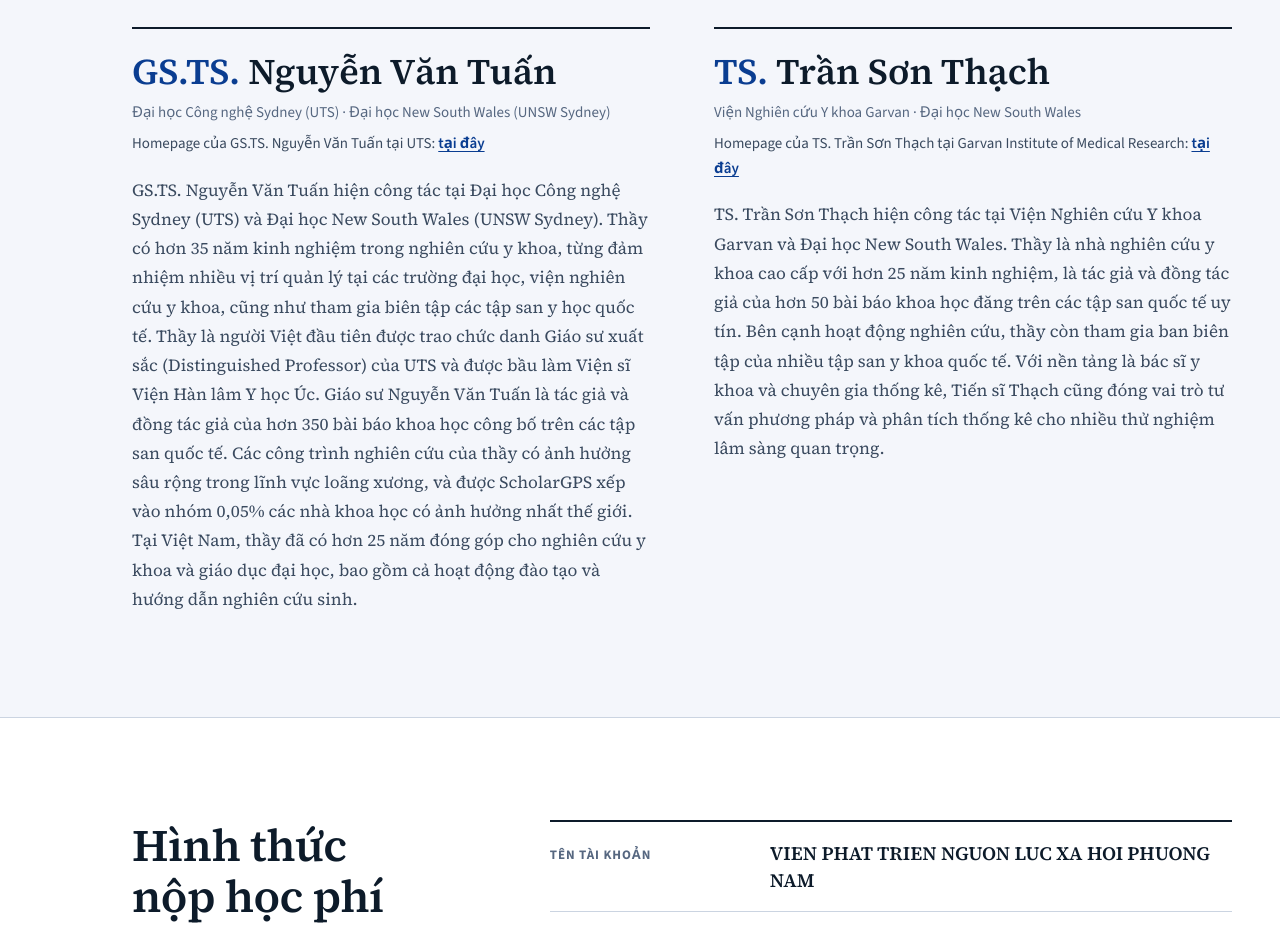
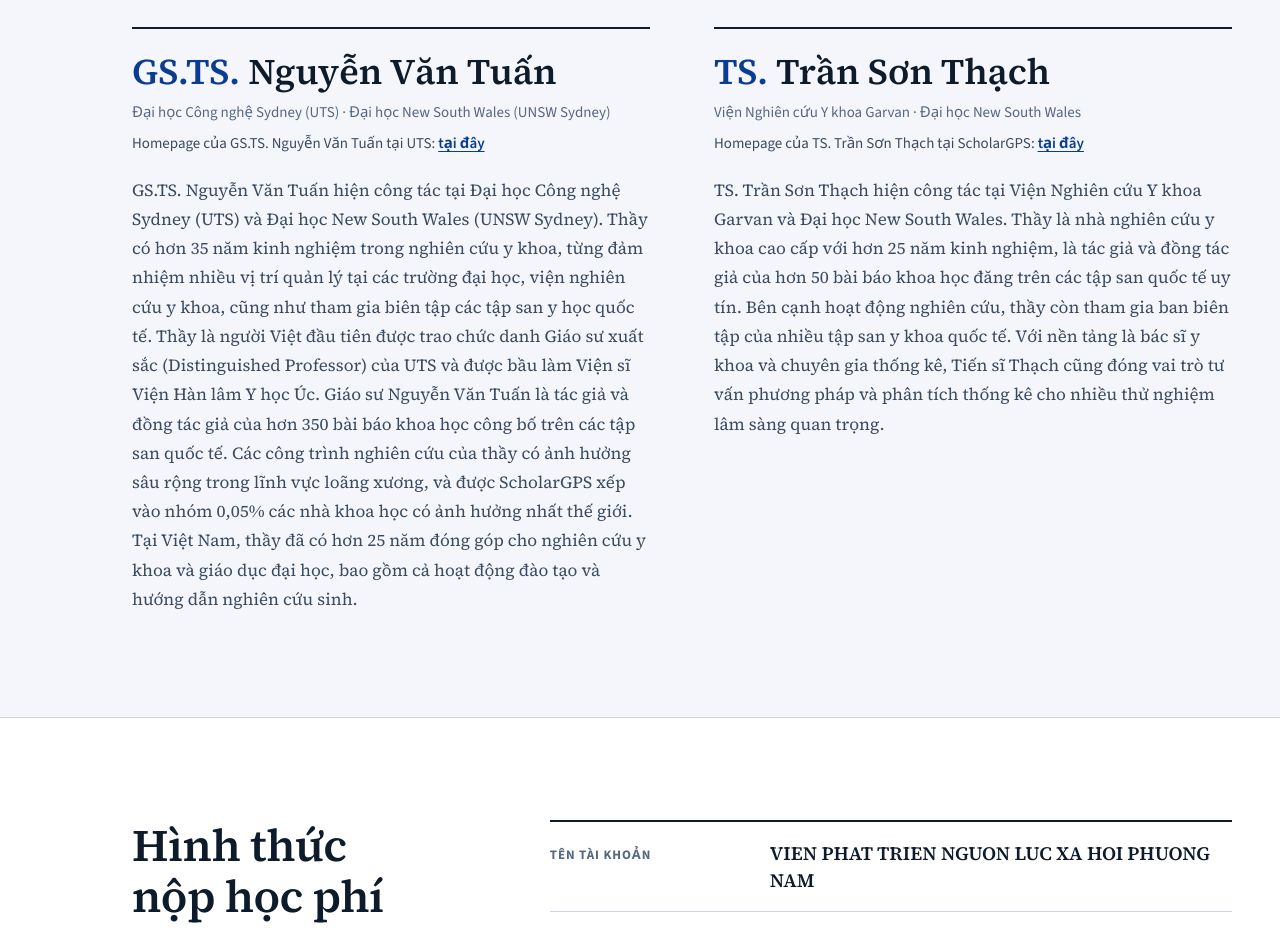
Before and after one commit to thaingocthienlong/landing-page-01.27, a plain HTML site: page dist/index.html in a window 1280 px wide. Shown: the part 7460-8390 px from the top of the page. Drawn offline with nearby package versions, Linux system fonts and the light colour scheme.

Commit message:
Faculty: link TS. Trần Sơn Thạch to his ScholarGPS profile
Co-Authored-By: Claude Opus 5.5 <noreply@anthropic.com>

```diff
--- a/dist/index.html
+++ b/dist/index.html
@@ -1175,7 +1175,7 @@
               <header>
                 <h3><span class="author-role">TS.</span> Trần Sơn Thạch</h3>
                 <p class="author-aff">Viện Nghiên cứu Y khoa Garvan · Đại học New South Wales</p>
-                <p class="author-link">Homepage của TS. Trần Sơn Thạch tại Garvan Institute of Medical Research: <a href="https://www.garvan.org.au/people/researchers/thach-tran" target="_blank" rel="noreferrer">tại đây<span class="sr-only"> (trang Garvan, mở tab mới)</span></a></p>
+                <p class="author-link">Homepage của TS. Trần Sơn Thạch tại ScholarGPS: <a href="https://scholargps.com/scholars/67366412882693/thach-tran" target="_blank" rel="noreferrer">tại đây<span class="sr-only"> (trang ScholarGPS, mở tab mới)</span></a></p>
               </header>
               <p>TS. Trần Sơn Thạch hiện công tác tại Viện Nghiên cứu Y khoa Garvan và Đại học New South Wales. Thầy là nhà nghiên cứu y khoa cao cấp với hơn 25 năm kinh nghiệm, là tác giả và đồng tác giả của hơn 50 bài báo khoa học đăng trên các tập san quốc tế uy tín. Bên cạnh hoạt động nghiên cứu, thầy còn tham gia ban biên tập của nhiều tập san y khoa quốc tế. Với nền tảng là bác sĩ y khoa và chuyên gia thống kê, Tiến sĩ Thạch cũng đóng vai trò tư vấn phương pháp và phân tích thống kê cho nhiều thử nghiệm lâm sàng quan trọng.</p>
             </article>
```
Also changed, not shown: 1 other file.
